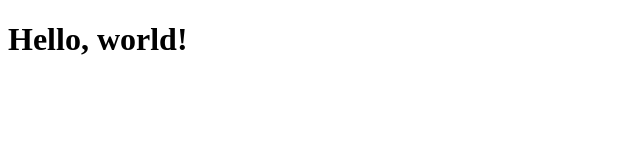
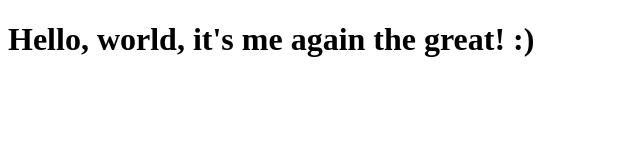
Before and after one commit to WseanKiu/experimental, a plain HTML site: page index.html in a window 1280 px wide. Shown: the whole page, without its empty margins (0-640 px from the left). Drawn offline with Linux system fonts and the light colour scheme.

Commit message:
add lines on index

```diff
--- a/index.html
+++ b/index.html
@@ -4,6 +4,6 @@
         <title>Hie</title>
     </head>
     <body>
-        <h1>Hello, world!</h1>
+        <h1>Hello, world, it's me again the great! :)</h1>
     </body>
 </html>
```
